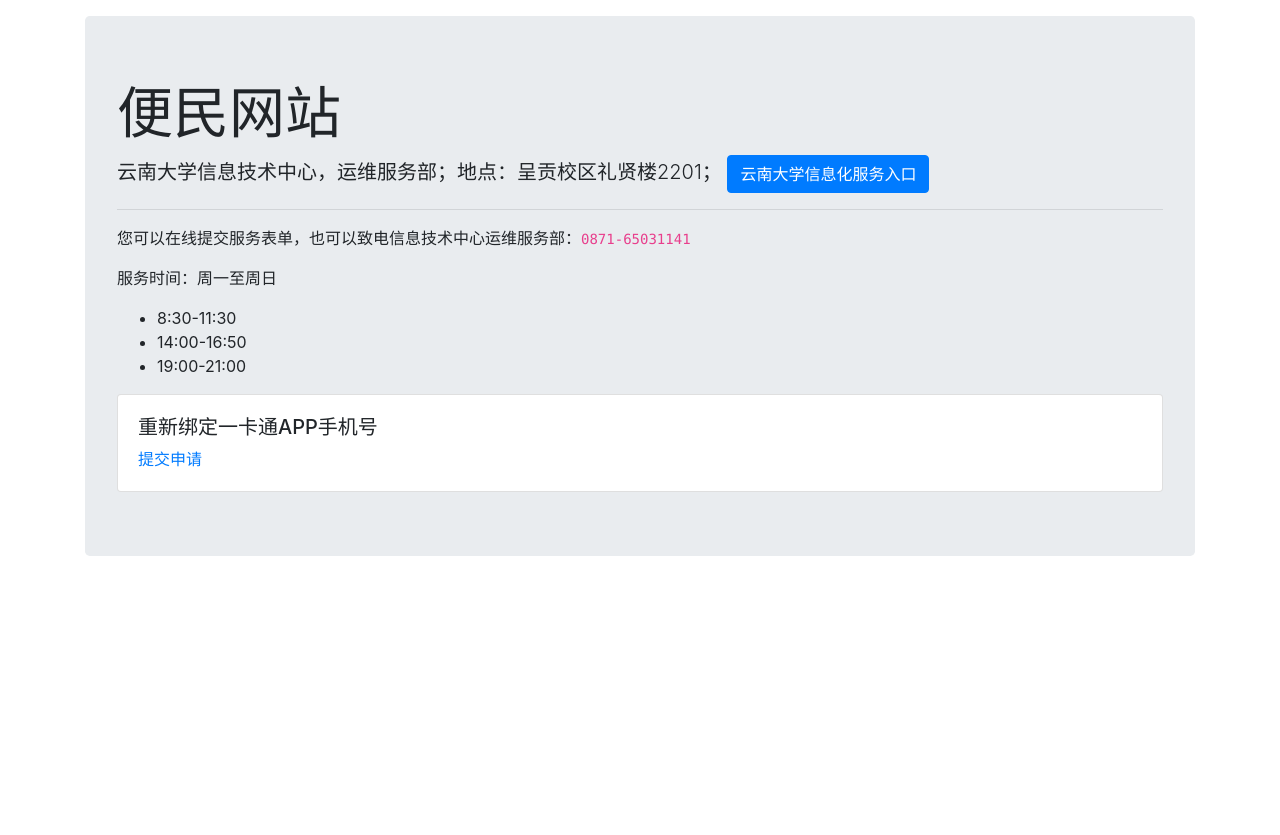
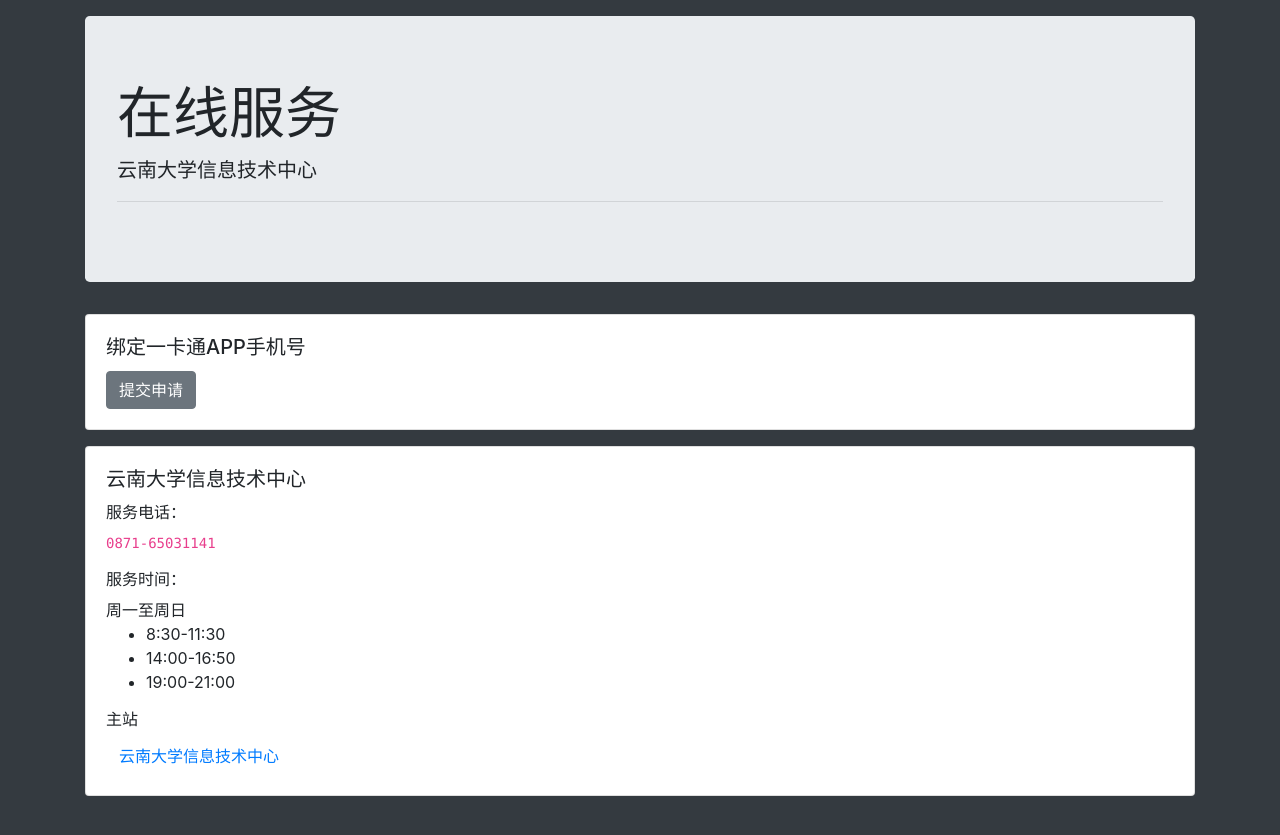
Before and after one commit to YNUOMS/ynuoms.github.io, a Jekyll site: the page built from index.html, in a window 1280 px wide. Shown: the top 835 px of the page. Built offline with Jekyll 4.4.1, drawn with Linux system fonts in a browser that asks for light colours; nearby versions of some CDN libraries.

Commit message:
重新修改主题

```diff
--- a/index.html
+++ b/index.html
@@ -16,38 +16,48 @@ layout: index
     <title>云南大学-信息技术中心-运维服务部-65031141</title>
 </head>
 
-<body>
+<body class="bg-dark">
     <p></p>
     <div class="container">
         <div class="jumbotron">
-            <h1 class="display-4">便民网站</h1>
+            <h1 class="display-4">在线服务</h1>
             <p class="lead">
-                云南大学信息技术中心，运维服务部；地点：呈贡校区礼贤楼2201；
-                <a class=" btn btn-primary" href="https://www.itc.ynu.edu.cn">云南大学信息化服务入口</a>
+                云南大学信息技术中心
             </p>
 
             <hr class="display-4">
 
-            <p>
-                您可以在线提交服务表单，也可以致电信息技术中心运维服务部：<code>0871-65031141</code>
-                <p>
-                    服务时间：周一至周日
-                    <ul>
-                        <li>8:30-11:30</li>
-                        <li>14:00-16:50</li>
-                        <li>19:00-21:00</li>
-                    </ul>
-                </p>
-            </p>
 
-            <div class="card" style="width: 100%">
-                <div class="card-body">
-                    <h5>重新绑定一卡通APP手机号</h5>
-                    <a href="https://jiandaoyun.com/f/5afe3659f9e8ef12024a838f">提交申请</a>
-                </div>
+        </div>
+
+        <div class="card" style="width: 100%">
+            <div class="card-body">
+                <h5 class="card-title">绑定一卡通APP手机号</h5>
+                <a class="btn btn-secondary" href="https://jiandaoyun.com/f/5afe3659f9e8ef12024a838f">提交申请</a>
             </div>
         </div>
 
+        <p></p>
+
+        <div class="card" style="width: 100%">
+            <div class="card-body">
+                <h5 class="card-title">云南大学信息技术中心</h5>
+
+                <h6>服务电话：</h6><code>0871-65031141</code>
+                <p></p>
+                <h6>服务时间：</h6>周一至周日
+                <ul>
+                    <li>8:30-11:30</li>
+                    <li>14:00-16:50</li>
+                    <li>19:00-21:00</li>
+                </ul>
+                <p></p>
+                <h6>主站</h6>
+                <a class="btn btn-link" href="http://www.itc.ynu.edu.cn">云南大学信息技术中心</a>
+            </div>
+        </div>
+
+        <p></p>
 
     </div>
 
```
